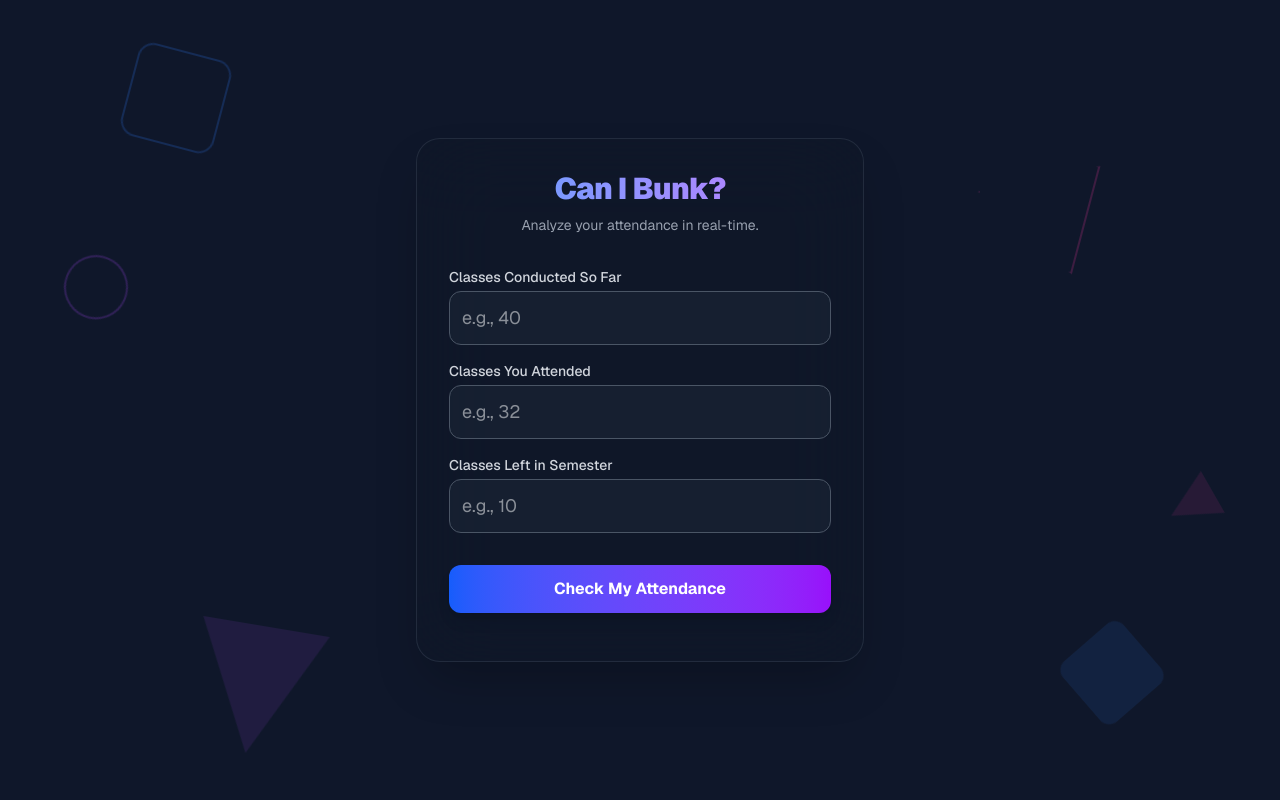
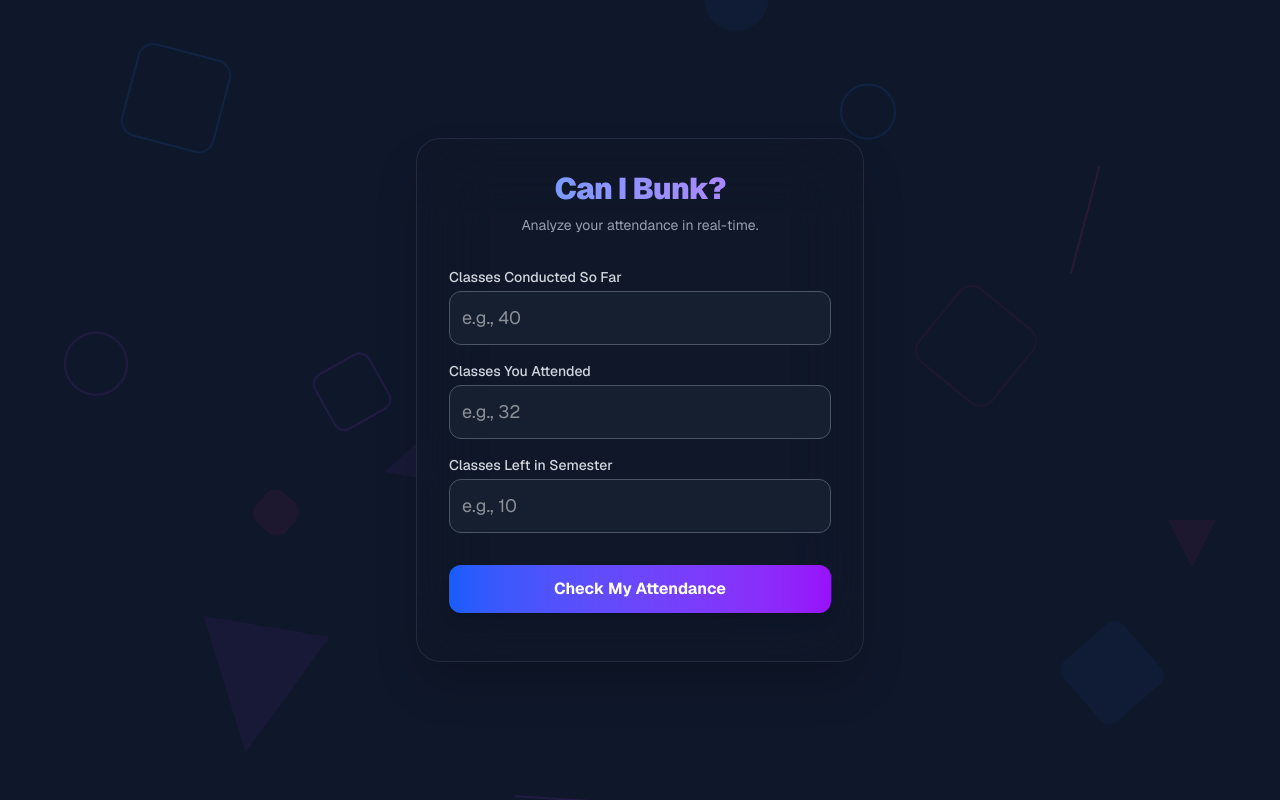
Before and after one commit to AGuySoCool-Bz/can-i-bunk, a Next.js app: page / in a window 1280 px wide. Built offline with nearby package versions, Linux system fonts and the light colour scheme.

Commit message:
Increased density of shapes in bg

```diff
--- a/app/page.tsx
+++ b/app/page.tsx
@@ -67,28 +67,30 @@ export default function AttendanceCalculator() {
         }
         .shape-up { animation: float-up 20s infinite ease-in-out; }
         .shape-down { animation: float-down 25s infinite ease-in-out; }
+        .shape-fast { animation-duration: 15s; }
+        .shape-slow { animation-duration: 30s; }
         .triangle { clip-path: polygon(50% 0%, 0% 100%, 100% 100%); }
       `}} />
 
-      {/* FLOATING SHAPES */}
-      <div className="absolute inset-0 pointer-events-none">
-        {/* Hollow Square Top Left */}
+      {/* FLOATING SHAPES (Increased density) */}
+      <div className="absolute inset-0 pointer-events-none opacity-60">
+        {/* original 6 shapes */}
         <div className="absolute top-[15%] left-[10%] w-24 h-24 border-2 border-blue-500/20 rounded-2xl shape-up"></div>
+        <div className="absolute bottom-[20%] left-[15%] w-32 h-32 bg-purple-500/10 triangle shape-down" style={{ animationDelay: '-5s' }}></div>
+        <div className="absolute top-[25%] right-[15%] w-28 h-28 border-2 border-pink-500/20 triangle shape-up" style={{ animationDelay: '-10s' }}></div>
+        <div className="absolute bottom-[15%] right-[10%] w-20 h-20 bg-blue-500/10 rounded-xl shape-down" style={{ animationDelay: '-15s' }}></div>
+        <div className="absolute top-[45%] left-[5%] w-16 h-16 border-2 border-purple-500/20 rounded-full shape-up shape-fast" style={{ animationDelay: '-7s' }}></div>
+        <div className="absolute top-[50%] right-[5%] w-12 h-12 bg-pink-500/10 triangle shape-down shape-fast" style={{ animationDelay: '-2s' }}></div>
 
-        {/* Solid Triangle Bottom Left */}
-        <div className="absolute bottom-[20%] left-[15%] w-32 h-32 bg-purple-500/10 triangle shape-down" style={{ animationDelay: '-5s' }}></div>
-
-        {/* Hollow Triangle Top Right */}
-        <div className="absolute top-[25%] right-[15%] w-28 h-28 border-2 border-pink-500/20 triangle shape-up" style={{ animationDelay: '-10s' }}></div>
-
-        {/* Solid Square Bottom Right */}
-        <div className="absolute bottom-[15%] right-[10%] w-20 h-20 bg-blue-500/10 rounded-xl shape-down" style={{ animationDelay: '-15s' }}></div>
-
-        {/* Hollow Circle Center Left */}
-        <div className="absolute top-[45%] left-[5%] w-16 h-16 border-2 border-purple-500/20 rounded-full shape-up" style={{ animationDelay: '-7s' }}></div>
-
-        {/* Small Solid Triangle Center Right */}
-        <div className="absolute top-[50%] right-[5%] w-12 h-12 bg-pink-500/10 triangle shape-down" style={{ animationDelay: '-2s' }}></div>
+        {/* 8 NEW shapes added for density */}
+        <div className="absolute top-[5%] right-[40%] w-16 h-16 bg-blue-500/10 rounded-full shape-up shape-slow" style={{ animationDelay: '-3s' }}></div>
+        <div className="absolute bottom-[5%] left-[40%] w-20 h-20 border-2 border-purple-500/20 triangle shape-down shape-slow" style={{ animationDelay: '-8s' }}></div>
+        <div className="absolute top-[65%] left-[20%] w-10 h-10 bg-pink-500/10 rounded-xl shape-up shape-fast" style={{ animationDelay: '-12s' }}></div>
+        <div className="absolute top-[10%] right-[30%] w-14 h-14 border-2 border-blue-500/20 rounded-full shape-down" style={{ animationDelay: '-18s' }}></div>
+        <div className="absolute bottom-[40%] right-[20%] w-24 h-24 border-2 border-pink-500/10 rounded-2xl shape-up shape-slow" style={{ animationDelay: '-4s' }}></div>
+        <div className="absolute bottom-[30%] left-[30%] w-12 h-12 bg-purple-500/10 triangle shape-up" style={{ animationDelay: '-9s' }}></div>
+        <div className="absolute top-[35%] left-[25%] w-16 h-16 border-2 border-purple-500/20 rounded-xl shape-down shape-fast" style={{ animationDelay: '-14s' }}></div>
+        <div className="absolute top-[75%] right-[35%] w-14 h-14 bg-blue-500/10 triangle shape-up shape-slow" style={{ animationDelay: '-1s' }}></div>
       </div>
 
       {/* MAIN CARD (Glassmorphism effect) */}
```
